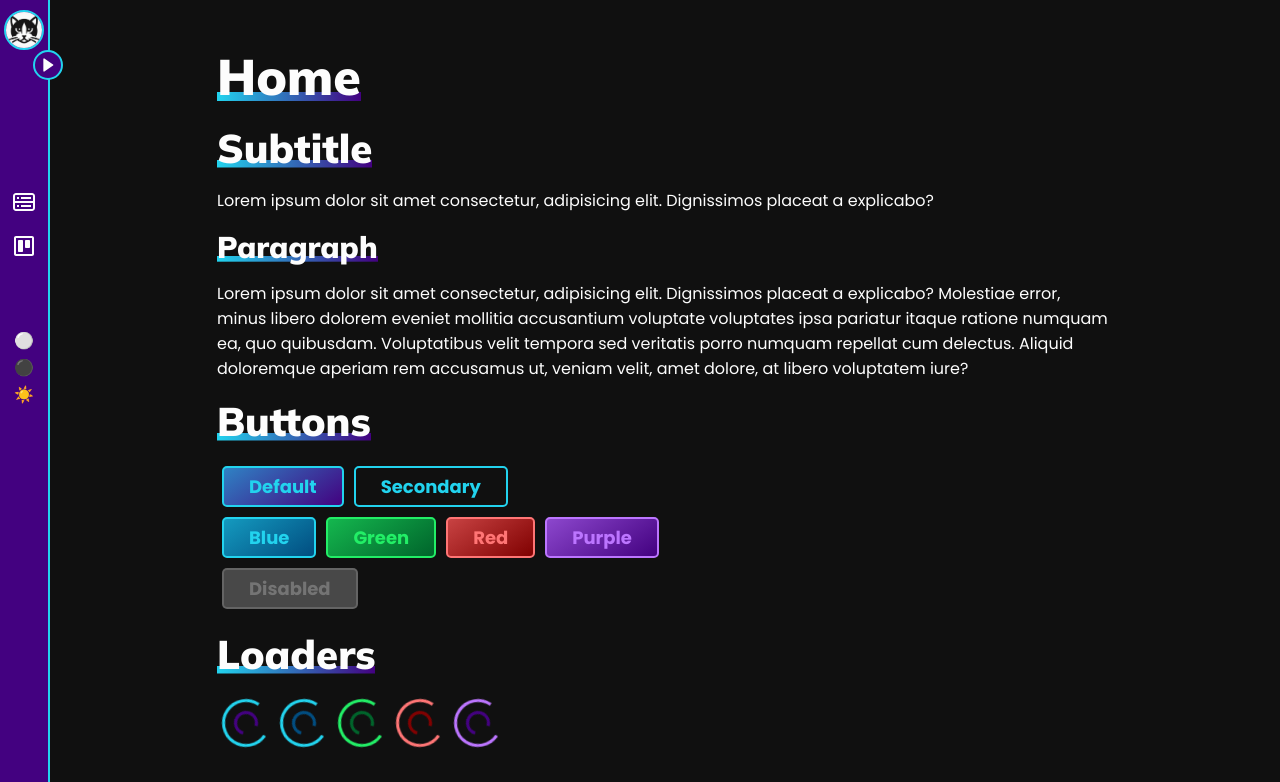
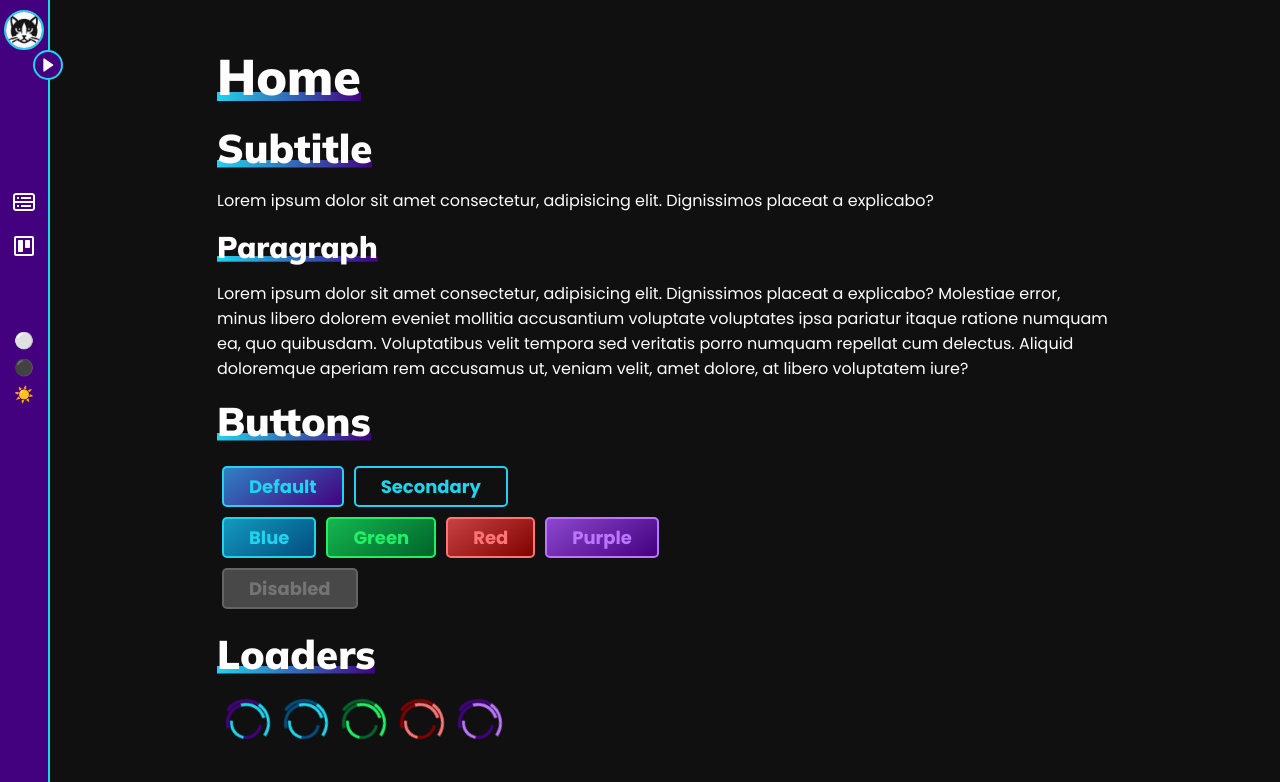
Before and after one commit to irenealcaine/sidebar-template, a React (Create React App) app: page / in a window 1280 px wide. Shown: the top 782 px of the page. Built offline with nearby package versions, Linux system fonts and the light colour scheme; some icons are missing.

Commit message:
Update Loader.scss

```diff
--- a/src/Components/Loader/Loader.scss
+++ b/src/Components/Loader/Loader.scss
@@ -11,9 +11,10 @@
   animation: rotation 1s linear infinite;
   margin: 5px;
 
-  border-color: $main $main transparent;
+  border-color: transparent $dark-main $main transparent;
 
-  &::after {
+  &::after,
+  &::before {
     content: "";
     box-sizing: border-box;
     position: absolute;
@@ -23,44 +24,64 @@
     bottom: 0;
     margin: auto;
     border: 3px solid;
-    width: 24px;
-    height: 24px;
     border-radius: 50%;
-    animation: rotationBack 0.4s linear infinite;
     transform-origin: center center;
+    border-color: transparent $dark-main $main transparent;
+  }
 
-    border-color: transparent $dark-main $dark-main;
+  &::after {
+    width: 40px;
+    height: 40px;
+    animation: rotation 2s linear infinite;
+  }
+
+  &::before {
+    width: 32px;
+    height: 32px;
+    animation: rotation 4s linear infinite;
   }
 
   &.blue {
-    border-color: $blue $blue transparent;
+    border-color: transparent $dark-blue $blue transparent;
 
     &::after {
-      border-color: transparent $dark-blue $dark-blue;
+      border-color: transparent $dark-blue $blue transparent;
+    }
+    &::before {
+      border-color: transparent $dark-blue $blue transparent;
     }
   }
 
   &.green {
-    border-color: $green $green transparent;
+    border-color: transparent $dark-green $green transparent;
 
     &::after {
-      border-color: transparent $dark-green $dark-green;
+      border-color: transparent $dark-green $green transparent;
+    }
+    &::before {
+      border-color: transparent $dark-green $green transparent;
     }
   }
 
   &.red {
-    border-color: $red $red transparent;
+    border-color: transparent $dark-red $red transparent;
 
     &::after {
-      border-color: transparent $dark-red $dark-red;
+      border-color: transparent $dark-red $red transparent;
+    }
+    &::before {
+      border-color: transparent $dark-red $red transparent;
     }
   }
 
   &.purple {
-    border-color: $purple $purple transparent;
+    border-color: transparent $dark-purple $purple transparent;
 
     &::after {
-      border-color: transparent $dark-purple $dark-purple;
+      border-color: transparent $dark-purple $purple transparent;
+    }
+    &::before {
+      border-color: transparent $dark-purple $purple transparent;
     }
   }
 }
@@ -74,13 +95,3 @@
     transform: rotate(360deg);
   }
 }
-
-@keyframes rotationBack {
-  0% {
-    transform: rotate(0deg);
-  }
-
-  100% {
-    transform: rotate(-360deg);
-  }
-}
```
